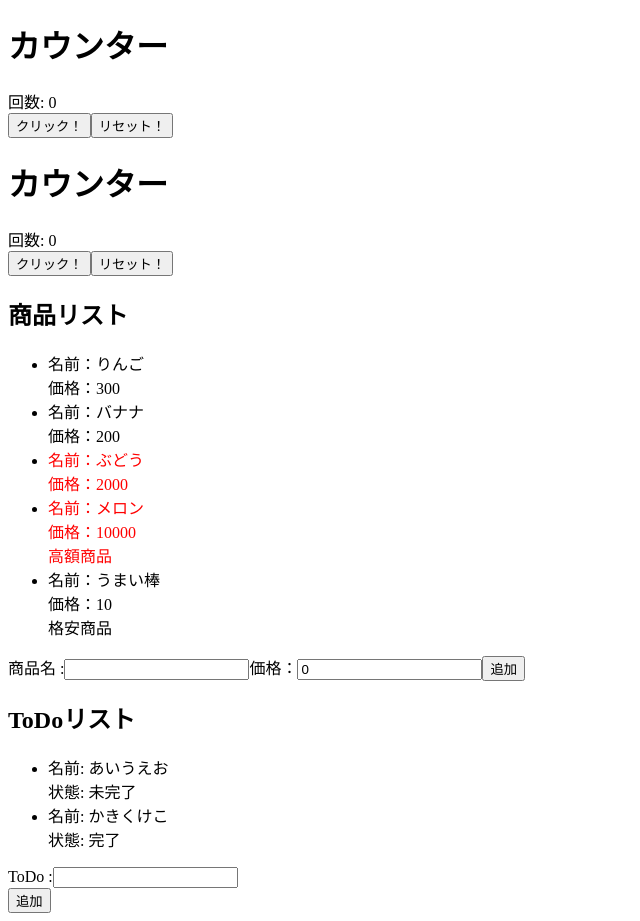
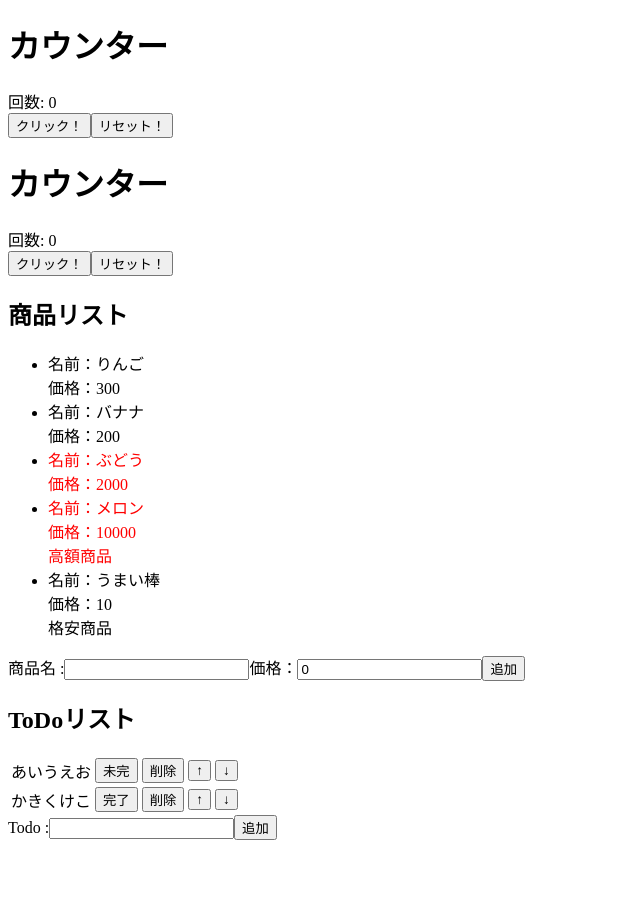
Before and after one commit to flag3/wannabe-web-enginner-react, a React (Vite) app: page / in a window 1280 px wide. Shown: the whole page, without its empty margins (0-640 px from the left). After the commit the page ends 848 px from the top, so only its background shows below. Built offline with nearby package versions, Linux system fonts and the light colour scheme.

Commit message:
complete Todo list

```diff
--- a/src/App.jsx
+++ b/src/App.jsx
@@ -1,6 +1,6 @@
 import Counter from "./components/Counter";
 import ItemList from "./components/ItemList";
-import ToDoList from "./components/ToDoList";
+import TodoList from "./components/TodoList";
 import "./App.css";
 
 function App() {
@@ -9,7 +9,7 @@ function App() {
       <Counter />
       <Counter />
       <ItemList />
-      <ToDoList />
+      <TodoList />
     </div>
   );
 }
--- a/src/components/ToDo.jsx
+++ b/src/components/ToDo.jsx
@@ -1,10 +1,25 @@
-const ToDo = (props) => {
+const Todo = (props) => {
   return (
-    <div>
-      <div>名前: {props.name}</div>
-      <div>状態: {props.stat}</div>
-    </div>
+    <tr>
+      <td> {props.name} </td>
+      <td>
+        {" "}
+        <button onClick={props.handleOnClick}>{props.status}</button>{" "}
+      </td>
+      <td>
+        {" "}
+        <button onClick={props.handleDelete}>削除</button>{" "}
+      </td>
+      <td>
+        {" "}
+        <button onClick={props.handleUp}>↑</button>{" "}
+      </td>
+      <td>
+        {" "}
+        <button onClick={props.handleDown}>↓</button>{" "}
+      </td>
+    </tr>
   );
 };
 
-export default ToDo;
+export default Todo;
--- a/src/components/ToDoList.jsx
+++ b/src/components/ToDoList.jsx
@@ -1,49 +1,99 @@
-import ToDo from "./ToDo"
+import Todo from "./Todo";
 import { useState } from "react";
 
-const ToDoList = () => {
-  const [toDoName, setToDoName] = useState("");
-  const [toDoStatus, setToDoStatus] = useState("");
-  const [toDos, setToDos] = useState([
-    { name: "あいうえお", stat: "未完了"},
-    { name: "かきくけこ", stat: "完了"},
+const TodoList = () => {
+  const [todoName, setTodoName] = useState("");
+  const [todos, setTodos] = useState([
+    { name: "あいうえお", status: "未完" },
+    { name: "かきくけこ", status: "完了" },
   ]);
+  // console.log(todos)
+  // [0: Object { name: "あいうえお", status: "未完" }
+  // 1: Object { name: "かきくけこ", status: "完了" }]
+  //
+  //console.log(setTodos)
+  // function dispatchSetState()  ← これなに？
+  // function dispatchSetState()  ← これなに？
+
+  const convertStatus = (list) => {
+    if (list.status === "未完") {
+      list.status = "完了";
+    } else if (list.status === "完了") {
+      list.status = "未完";
+    }
+  };
+
   return (
-    // ここにTodoコンポーネントを並べるl
+    // ここにTodoコンポーネントを並べる
     <div>
       <h2>ToDoリスト</h2>
-      <ul>
-        {toDos.map((todo) => {
+      <table>
+        {todos.map((todo, index) => {
           return (
-            <li key={todo.name}>
-              <ToDo name={todo.name} stat={todo.stat} />
-            </li>
+            <Todo
+              key={todo.name}
+              name={todo.name}
+              status={todo.status}
+              handleOnClick={() => {
+                if (todos[index].status === "未完") {
+                  todos[index].status = "完了";
+                } else if (todos[index].status === "完了") {
+                  todos[index].status = "未完";
+                }
+                setTodos([...todos]);
+              }}
+              handleDelete={() => {
+                while (index < todos.length - 1) {
+                  const hoge = todos[index];
+                  todos[index] = todos[index + 1];
+                  todos[index + 1] = hoge;
+                  index++;
+                }
+                todos.pop();
+                setTodos([...todos]);
+              }}
+              handleUp={() => {
+                if (index === 0) {
+                  return;
+                }
+                const hoge = todos[index];
+                todos[index] = todos[index - 1];
+                todos[index - 1] = hoge;
+                setTodos([...todos]);
+              }}
+              handleDown={() => {
+                if (index === todos.length - 1) {
+                  return;
+                }
+                const hoge = todos[index];
+                todos[index] = todos[index + 1];
+                todos[index + 1] = hoge;
+                setTodos([...todos]);
+              }}
+            />
           );
         })}
-      </ul>
+      </table>
       <div>
-        <label htmlFor="toDoName">
-          ToDo :
+        <label htmlFor="todoName">
+          Todo :
           <input
             type="text"
-            id="toDoName"
-            onChange={(e) => setToDoName(e.target.value)}
-            value={toDoName}
+            id="todoName"
+            onChange={(e) => setTodoName(e.target.value)}
+            value={todoName}
           />
         </label>
+        <button
+          onClick={() => {
+            setTodos((todos) => [...todos, { name: todoName, status: "未完" }]);
+          }}
+        >
+          追加
+        </button>
       </div>
-      <button
-        onClick={() => {
-          setToDos((toDos) => [
-            ...toDos,
-            { name: toDoName, stat: "未完了" },
-          ]);
-        }}
-      >
-        追加
-      </button>
     </div>
   );
 };
 
-export default ToDoList;
+export default TodoList;
```
